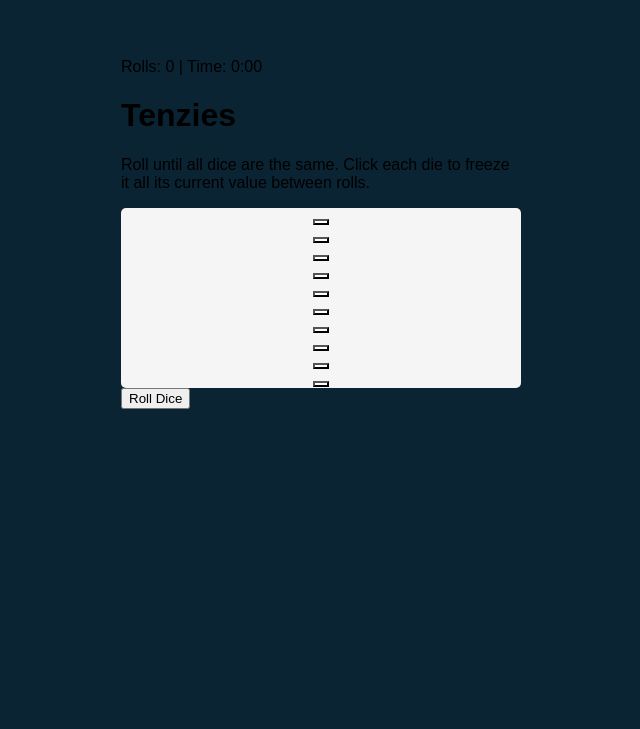
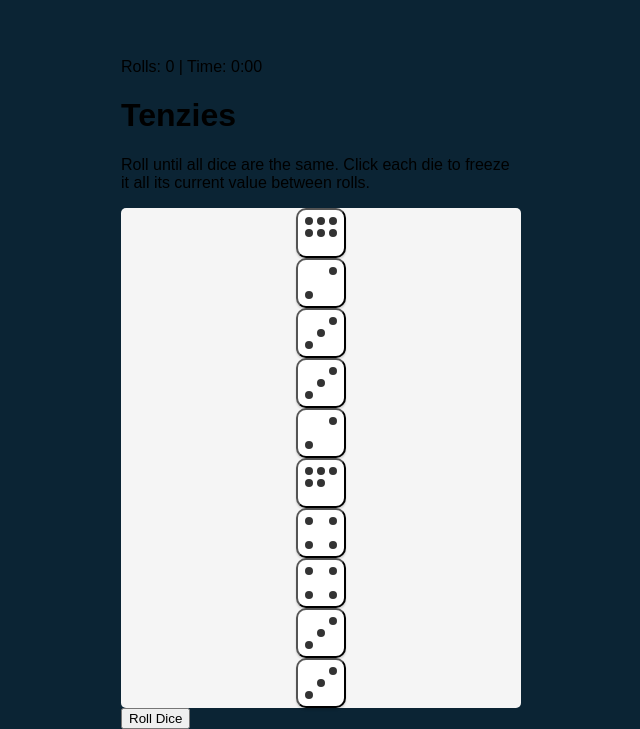
Before and after one commit to Mico1104/Tenzies-game, a React (Vite) app: page / in a window 1280 px wide. Shown: the part 158-887 px from the top of the page, without its empty margins (319-959 px from the left). Before the commit the page ends 800 px from the top, so only its background shows below. Built offline with nearby package versions, Linux system fonts and the light colour scheme.

Commit message:
updating the styling

```diff
--- a/src/Die.jsx
+++ b/src/Die.jsx
@@ -13,7 +13,7 @@ function Die(props) {
         <>
             <div className=".dice-container">
                 <button
-                className={`dice-button face-${props.value}` }
+                className={`die-face face-${props.value}` }
                 style={styles}
                 onClick={props.holdFunction}
                 aria-pressed={props.isHeld}
--- a/src/index.css
+++ b/src/index.css
@@ -89,3 +89,51 @@ button.roll-dice {
     white-space: nowrap;
     border: 0;
 }
+
+.die-face {
+    display: grid;
+    grid-template-areas:
+        "a . b"
+        "c d e"
+        "f . g";
+    grid-template-columns: repeat(3, 1fr);
+    grid-template-rows: repeat(3, 1fr);
+    width: 50px;
+    height: 50px;
+    padding: 5px;
+    border-radius: 10px;
+    box-shadow: 0px 2px 2px rgba(0, 0, 0, 0.15);
+    cursor: pointer;
+}
+
+.pip {
+    display: block;
+    width: 8px;
+    height: 8px;
+    border-radius: 50%;
+    background-color: #333;
+    align-self: center;
+    justify-self: center;
+}
+
+/* Positioning logic for specific faces */
+.face-1 .pip { grid-area: d; }
+
+.face-2 .pip:nth-child(1) { grid-area: b; }
+.face-2 .pip:nth-child(2) { grid-area: f; }
+
+.face-3 .pip:nth-child(1) { grid-area: b; }
+.face-3 .pip:nth-child(2) { grid-area: d; }
+.face-3 .pip:nth-child(3) { grid-area: f; }
+
+.face-4 .pip:nth-child(1) { grid-area: a; }
+.face-4 .pip:nth-child(2) { grid-area: b; }
+.face-4 .pip:nth-child(3) { grid-area: f; }
+.face-4 .pip:nth-child(4) { grid-area: g; }
+
+.face-6 {
+    grid-template-areas:
+        "a . b"
+        "c . e"
+        "f . g";
+}
```
